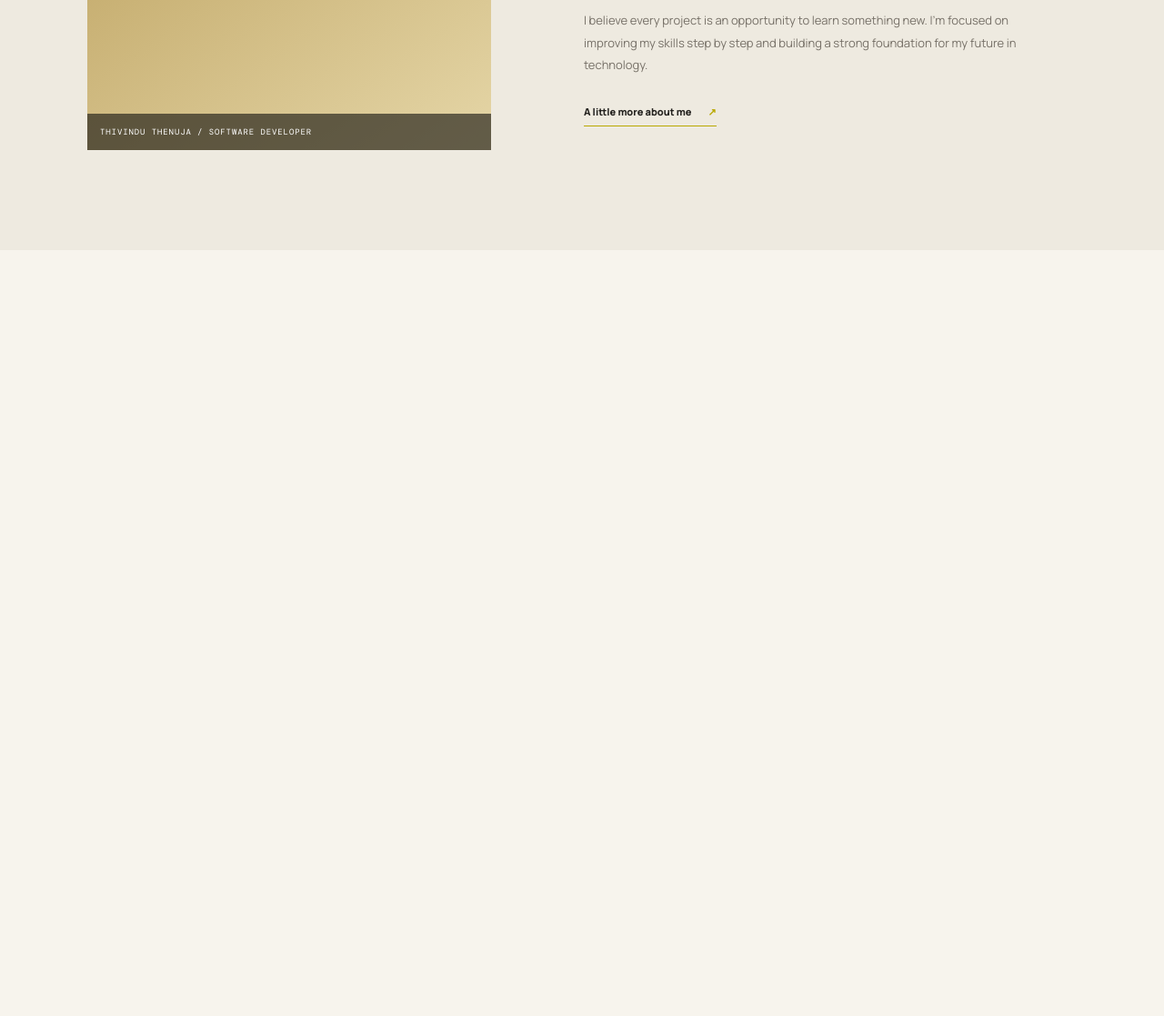
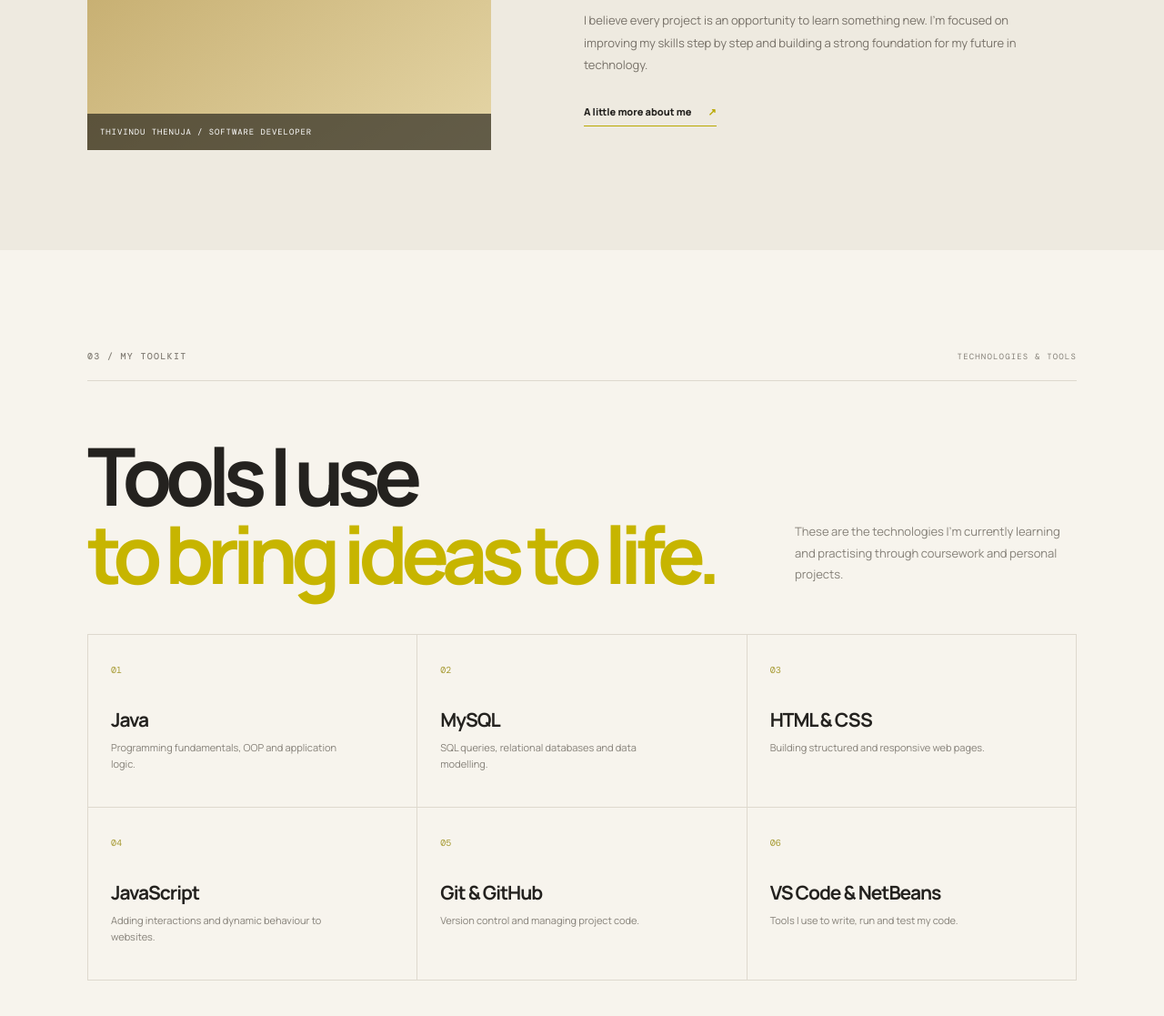
Before and after one commit to Thivindu2005/Portfolio-website, a plain HTML site: page index.html in a window 1280 px wide. Shown: the part 3341-4458 px from the top of the page at 91% size. Before the commit the page ends 3616 px from the top, so only its background shows below. Drawn offline with nearby package versions, Linux system fonts and the light colour scheme.

Commit message:
add skills section

```diff
--- a/css/style.css
+++ b/css/style.css
@@ -641,3 +641,62 @@ button {
 .text-button span {
     color: #b8a800;
 }
+
+
+/* --------------------------------------------------
+   7. SKILLS SECTION
+   -------------------------------------------------- */
+
+.skills-section {
+    background: var(--page-background);
+}
+
+.skills-heading {
+    display: flex;
+    align-items: end;
+    justify-content: space-between;
+    gap: 35px;
+    margin: 60px 0 45px;
+}
+
+.skills-grid {
+    display: grid;
+    grid-template-columns: repeat(3, 1fr);
+    border-top: 1px solid #ded9ce;
+    border-left: 1px solid #ded9ce;
+}
+
+.skill-box {
+    min-height: 190px;
+    padding: 25px;
+    border-right: 1px solid #ded9ce;
+    border-bottom: 1px solid #ded9ce;
+    transition: background 0.3s ease, transform 0.3s ease;
+}
+
+.skill-box:hover {
+    position: relative;
+    z-index: 1;
+    background: #fff9ce;
+    transform: translateY(-4px);
+}
+
+.skill-box > span {
+    color: #a69a32;
+    font-family: var(--small-font);
+    font-size: 10px;
+}
+
+.skill-box h3 {
+    margin: 32px 0 8px;
+    font-size: 21px;
+    letter-spacing: -0.05em;
+}
+
+.skill-box p {
+    max-width: 250px;
+    margin: 0;
+    color: var(--muted-colour);
+    font-size: 11px;
+    line-height: 1.7;
+}
--- a/index.html
+++ b/index.html
@@ -165,6 +165,28 @@
             </div>
         </section>
 
+        <!-- SKILLS -->
+        <section class="skills-section section-space" id="skills">
+            <div class="section-topline">
+                <span class="small-label">03 / MY TOOLKIT</span>
+                <span class="mono">TECHNOLOGIES & TOOLS</span>
+            </div>
+
+            <div class="skills-heading reveal">
+                <h2>Tools I use<br><span>to bring ideas to life.</span></h2>
+                <p>These are the technologies I'm currently learning and practising through coursework and personal projects.</p>
+            </div>
+
+            <div class="skills-grid">
+                <div class="skill-box reveal"><span>01</span><h3>Java</h3><p>Programming fundamentals, OOP and application logic.</p></div>
+                <div class="skill-box reveal"><span>02</span><h3>MySQL</h3><p>SQL queries, relational databases and data modelling.</p></div>
+                <div class="skill-box reveal"><span>03</span><h3>HTML & CSS</h3><p>Building structured and responsive web pages.</p></div>
+                <div class="skill-box reveal"><span>04</span><h3>JavaScript</h3><p>Adding interactions and dynamic behaviour to websites.</p></div>
+                <div class="skill-box reveal"><span>05</span><h3>Git & GitHub</h3><p>Version control and managing project code.</p></div>
+                <div class="skill-box reveal"><span>06</span><h3>VS Code & NetBeans</h3><p>Tools I use to write, run and test my code.</p></div>
+            </div>
+        </section>
+
     </main>
 
 </body>
```
